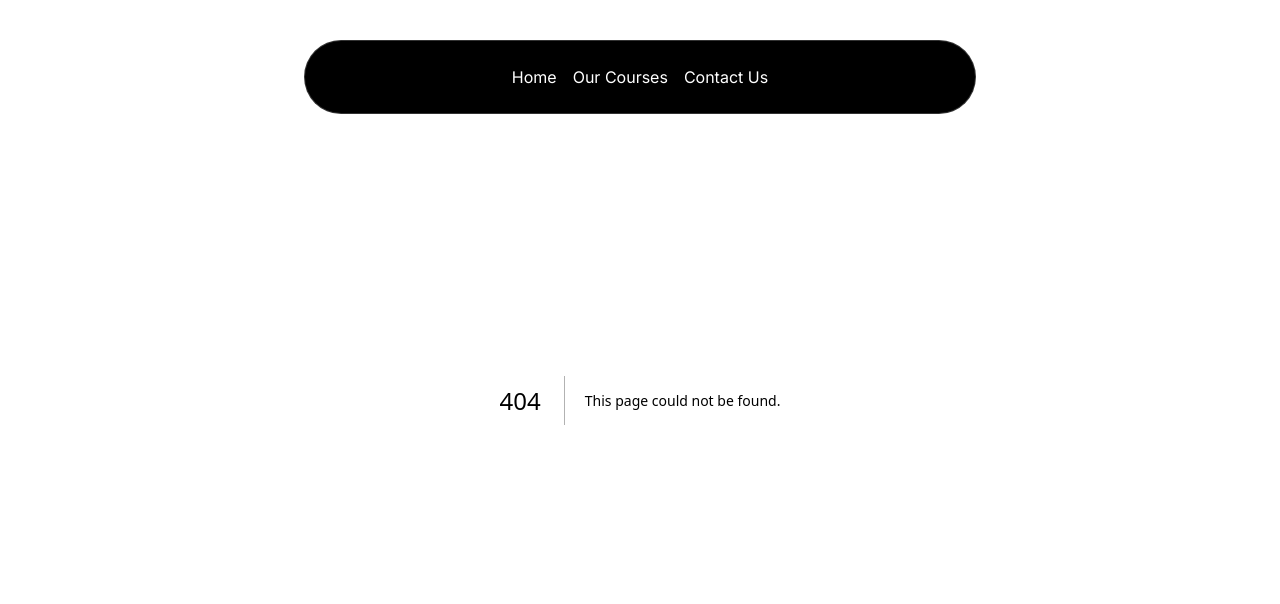
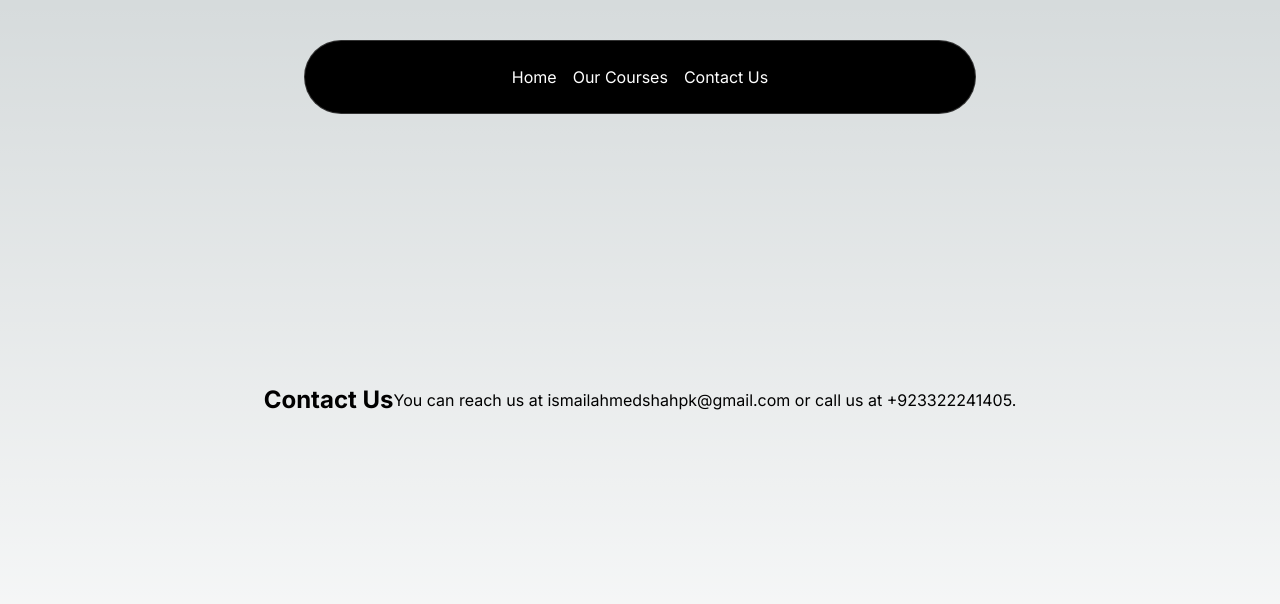
Before and after one commit to ISMAIL-AHMED-SHAH/HelloCoders-Coding-School, a Next.js app: page /contact in a window 1280 px wide. Before the commit this address had no page. Shown: the top 604 px of the page. Built offline with nearby package versions, Linux system fonts and the light colour scheme.

Commit message:
contact page added

```diff
--- /dev/null
+++ b/src/app/contact/page.tsx
@@ -0,0 +1,14 @@
+// src/app/contact/page.tsx
+
+'use client';
+
+function ContactPage() {
+    return (
+        <div className="min-h-screen flex items-center justify-center">
+            <h1 className="text-2xl font-bold">Contact Us</h1>
+            <p>You can reach us at ismailahmedshahpk@gmail.com or call us at +923322241405.</p>
+        </div>
+    );
+}
+
+export default ContactPage;
```
